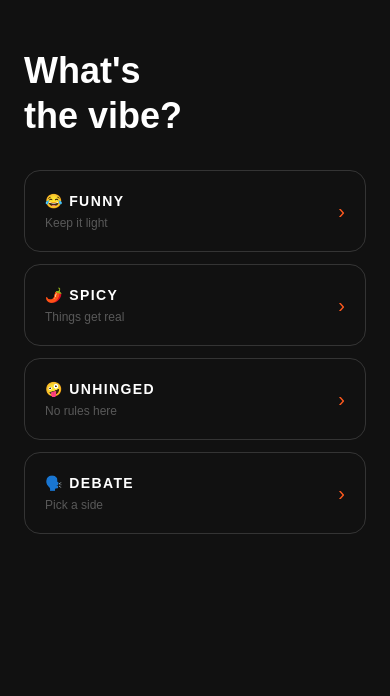
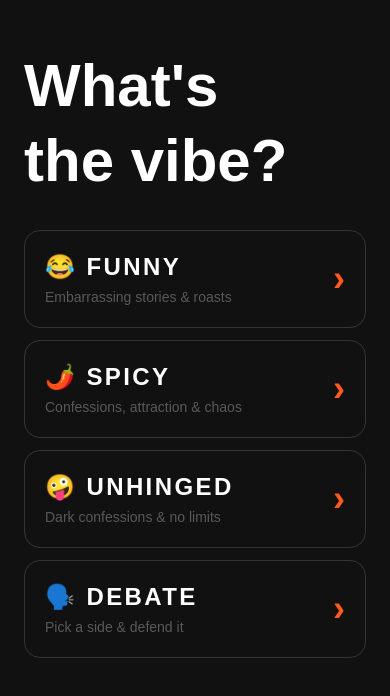
Before and after one commit to nakatoworldwide/spill-the-heat-V1, a Next.js app: page /category in a window 390 px wide. Shown: the top 696 px of the page. Built offline with nearby package versions, Linux system fonts and the light colour scheme.

Commit message:
fix mobile play screen 001

```diff
--- a/src/app/category/page.tsx
+++ b/src/app/category/page.tsx
@@ -1,10 +1,10 @@
 import Link from "next/link";
 
 const categories = [
-  { name: "Funny", description: "Keep it light", emoji: "😂" },
-  { name: "Spicy", description: "Things get real", emoji: "🌶️" },
-  { name: "Unhinged", description: "No rules here", emoji: "🤪" },
-  { name: "Debate", description: "Pick a side", emoji: "🗣️" },
+  { name: "Funny", description: "Embarrassing stories & roasts", emoji: "😂" },
+  { name: "Spicy", description: "Confessions, attraction & chaos", emoji: "🌶️" },
+  { name: "Unhinged", description: "Dark confessions & no limits", emoji: "🤪" },
+  { name: "Debate", description: "Pick a side & defend it", emoji: "🗣️" },
 ];
 
 export default function CategoryPage() {
@@ -13,7 +13,7 @@ export default function CategoryPage() {
       <div className="flex flex-col flex-1 px-6 py-12 max-w-3xl mx-auto w-full">
 
         <div className="mb-8">
-          <h1 className="text-4xl font-extrabold text-white leading-tight">
+          <h1 className="text-6xl font-extrabold text-white leading-tight">
             What's<br />the vibe?
           </h1>
         </div>
@@ -26,12 +26,12 @@ export default function CategoryPage() {
               className="flex items-center justify-between rounded-2xl border border-white/15 px-5 py-5 transition active:bg-[#FF5A1F] active:border-[#FF5A1F] group"
             >
               <div>
-                <p className="text-sm font-bold uppercase tracking-widest text-white">
+                <p className="text-2xl font-black uppercase tracking-widest text-white">
                   {category.emoji} {category.name}
                 </p>
-                <p className="text-xs text-white/30 mt-1">{category.description}</p>
+                <p className="text-sm text-white/30 mt-1">{category.description}</p>
               </div>
-              <span className="text-[#FF5A1F] text-xl group-active:text-white">›</span>
+              <span className="text-[#FF5A1F] text-4xl font-black group-active:text-white">›</span>
             </Link>
           ))}
         </div>
--- a/src/components/GameClient.tsx
+++ b/src/components/GameClient.tsx
@@ -114,8 +114,20 @@ export default function GameClient({ category, prompts }: GameClientProps) {
       <div className="flex flex-col flex-1 px-5 pb-6 max-w-3xl mx-auto w-full">
 
         <div className="mb-5">
-          <img src="/logo.svg" alt="Spill The Heat" className="w-120" />
-        </div>
+  <p style={{
+    fontFamily: "'Archivo Black', sans-serif",
+    fontWeight: 900,
+    fontSize: "clamp(48px, 12vw, 80px)",
+    lineHeight: 0.92,
+    letterSpacing: "2px",
+    background: "linear-gradient(220deg, #FFB300 0%, #FF8F50 30%, #FF5A1F 100%)",
+    WebkitBackgroundClip: "text",
+    WebkitTextFillColor: "transparent",
+    backgroundClip: "text",
+  }}>
+    SPILL<br />THE<br />HEAT
+  </p>
+</div>
 
         <PromptCard text={currentPrompt.mainPrompt} />
 
```
